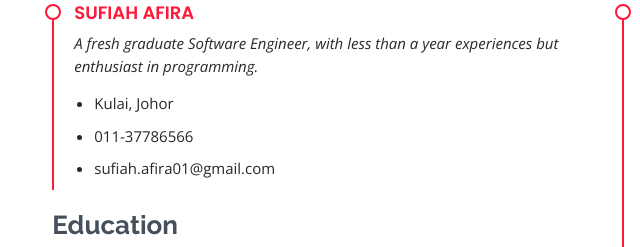
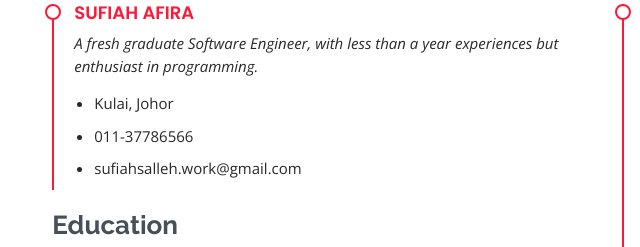
Before and after one commit to sufiahsalleh/sfhsllh.github.io, a plain HTML site: page index.html in a window 1280 px wide. Shown: the part 1639-1886 px from the top of the page, 79-719 px from the left. Drawn offline with nearby package versions, Linux system fonts and the light colour scheme.

Commit message:
Update index.html

```diff
--- a/index.html
+++ b/index.html
@@ -112,7 +112,7 @@
               <ul>
                 <li>Kulai, Johor</li>
                 <li>011-37786566</li>
-                <li>sufiah.afira01@gmail.com</li>
+                <li>sufiahsalleh.work@gmail.com</li>
               </ul>
             </div>
 
```
